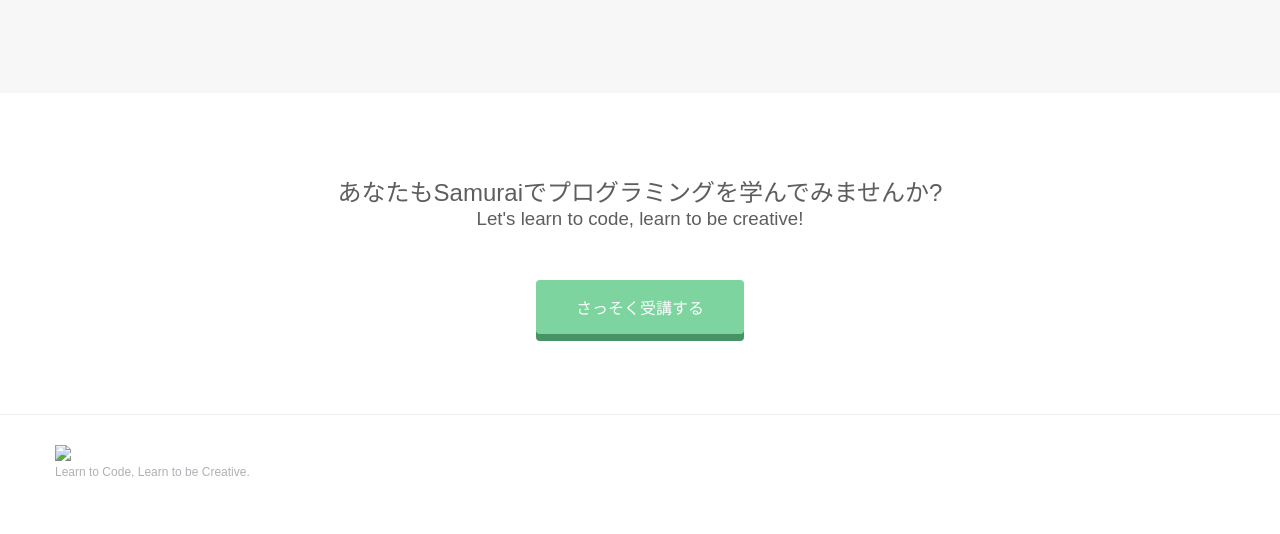
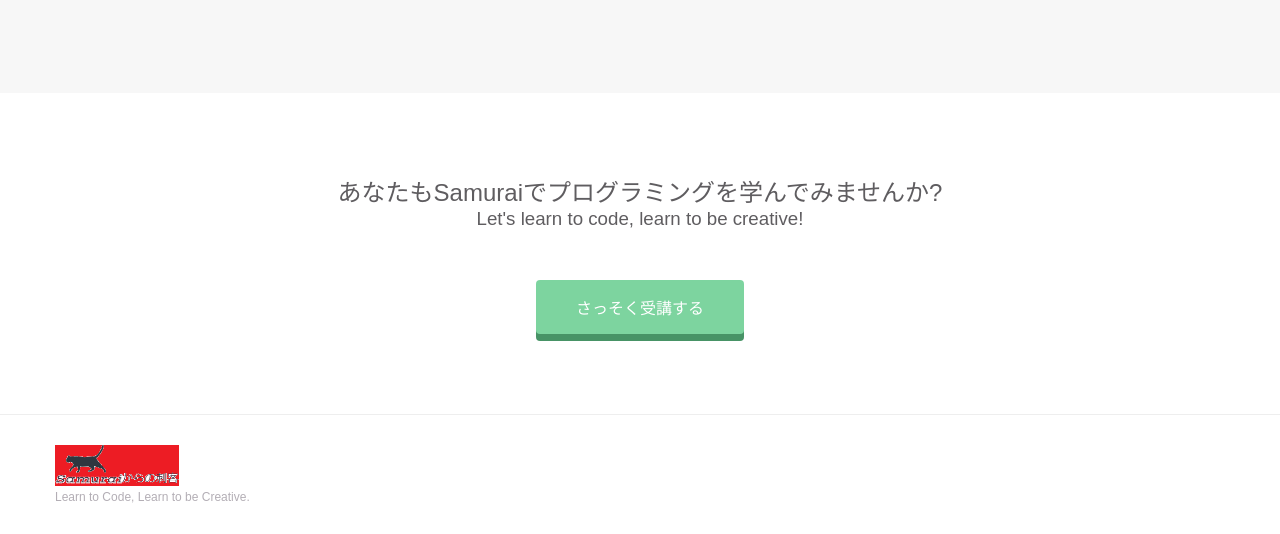
Before and after one commit to fuuttyan5656/40year-programmer-, a plain HTML site: page index.html in a window 1280 px wide. Shown: the part 1103-1637 px from the top of the page. Before the commit the page ends 1612 px from the top, so only its background shows below. Drawn offline with Linux system fonts and the light colour scheme.

Commit message:
Update index.html

```diff
--- a/index.html
+++ b/index.html
@@ -77,7 +77,7 @@
 
   <footer>
     <div class="container">
-      <img src="img/logo (1).png">
+      <img src="logo (1).png">
 
       <p>Learn to Code, Learn to be Creative.</p>
     </div>
```
